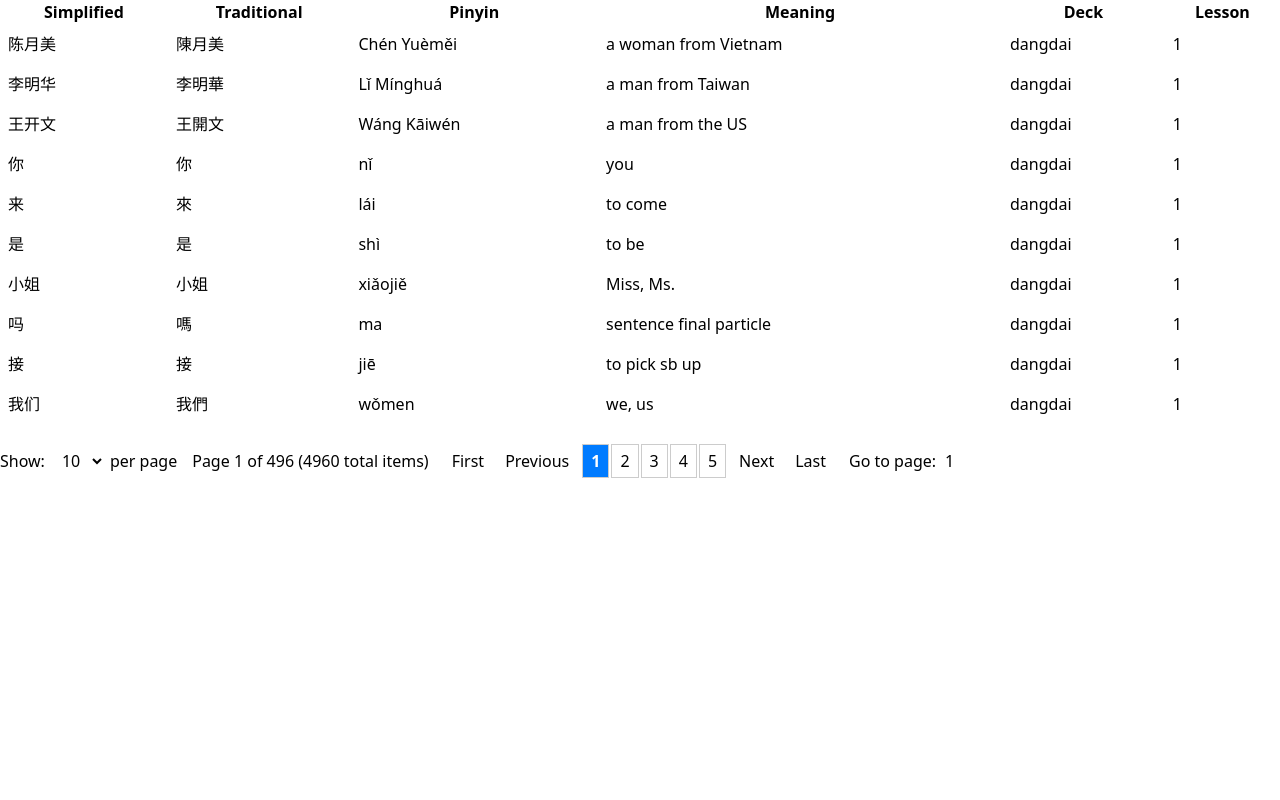
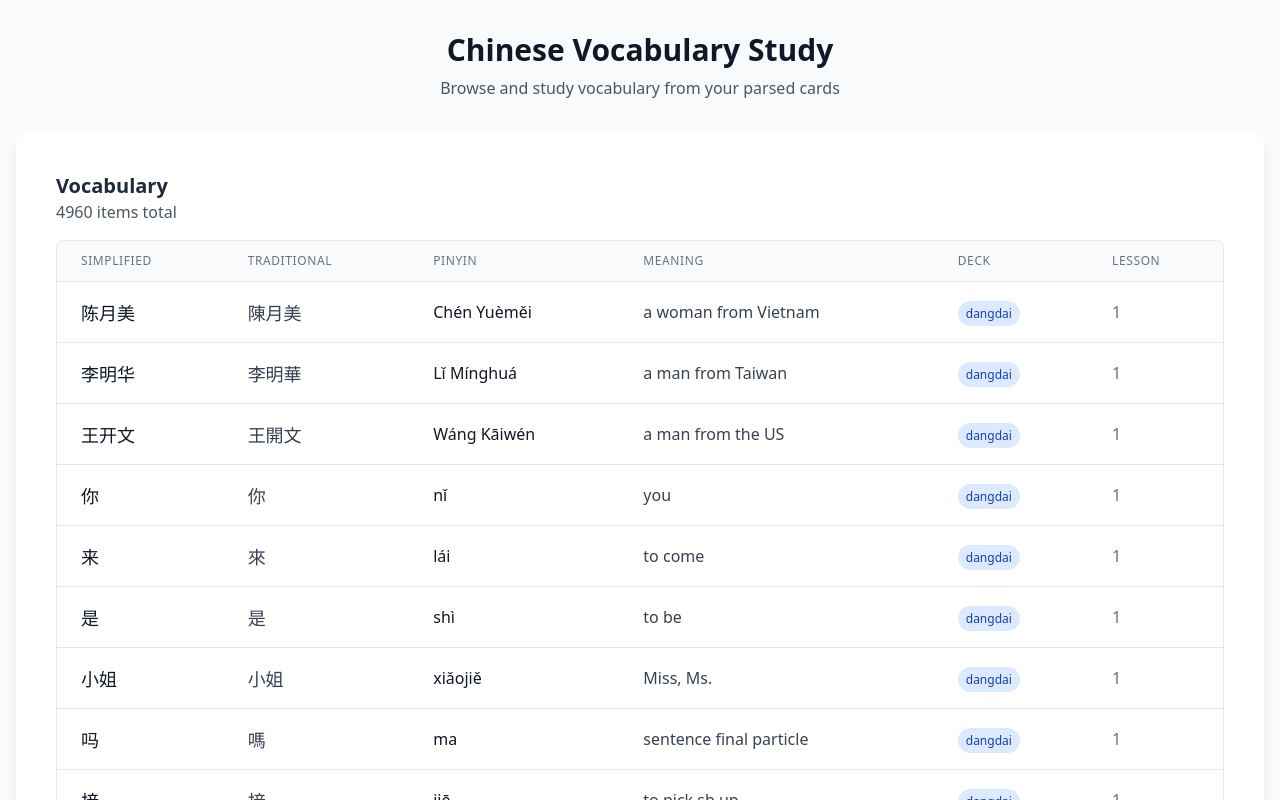
Before and after one commit to frangdelsolar/vocab-analyzer, a React (Vite) app: page / in a window 1280 px wide. Shown: the top 800 px of the page. Built offline with nearby package versions, Linux system fonts and the light colour scheme.

Commit message:
some styling added

```diff
--- a/index.html
+++ b/index.html
@@ -1,10 +1,17 @@
-<!doctype html>
+<!DOCTYPE html>
 <html lang="en">
     <head>
         <meta charset="UTF-8" />
         <link rel="icon" type="image/svg+xml" href="/vite.svg" />
         <meta name="viewport" content="width=device-width, initial-scale=1.0" />
         <title>vocab-analyzer</title>
+
+        <link rel="preconnect" href="https://fonts.googleapis.com" />
+        <link rel="preconnect" href="https://fonts.gstatic.com" crossorigin />
+        <link
+            href="https://fonts.googleapis.com/css2?family=Noto+Sans+SC:wght@400;500;700&display=swap"
+            rel="stylesheet"
+        />
     </head>
     <body>
         <div id="root"></div>
--- a/src/App.jsx
+++ b/src/App.jsx
@@ -1,11 +1,14 @@
 import React from 'react';
 import { VocabularyProvider } from './contexts/VocabularyContext';
 import VocabularyTable from './components/VocabularyTable';
+import Layout from './components/Layout';
 
 function App() {
     return (
         <VocabularyProvider>
-            <VocabularyTable />
+            <Layout>
+                <VocabularyTable />
+            </Layout>
         </VocabularyProvider>
     );
 }
--- /dev/null
+++ b/src/components/Layout.jsx
@@ -0,0 +1,28 @@
+import React from 'react';
+
+const Layout = ({ children }) => {
+    return (
+        <div className="min-h-screen bg-gray-50">
+            <div className="container mx-auto px-4 py-8 max-w-7xl">
+                <header className="mb-8 text-center">
+                    <h1 className="text-3xl font-bold text-gray-900 mb-2">
+                        Chinese Vocabulary Study
+                    </h1>
+                    <p className="text-gray-600">
+                        Browse and study vocabulary from your parsed cards
+                    </p>
+                </header>
+
+                <main className="bg-white rounded-xl shadow-lg p-6">
+                    {children}
+                </main>
+
+                <footer className="mt-8 text-center text-sm text-gray-500">
+                    <p>Vocabulary data loaded from parsed-cards.json</p>
+                </footer>
+            </div>
+        </div>
+    );
+};
+
+export default Layout;
--- a/src/components/Pagination.jsx
+++ b/src/components/Pagination.jsx
@@ -11,23 +11,16 @@ const Pagination = ({
     const pageOptions = [5, 10, 20, 50];
 
     return (
-        <div
-            style={{
-                marginTop: '20px',
-                display: 'flex',
-                alignItems: 'center',
-                gap: '15px',
-            }}
-        >
+        <div className="mt-6 flex flex-col sm:flex-row sm:items-center sm:justify-between gap-4">
             {/* Items per page selector */}
-            <div style={{ display: 'flex', alignItems: 'center', gap: '5px' }}>
-                <label>Show:</label>
+            <div className="flex items-center space-x-2">
+                <span className="text-sm text-gray-700">Show</span>
                 <select
                     value={itemsPerPage}
                     onChange={(e) =>
                         onItemsPerPageChange(Number(e.target.value))
                     }
-                    style={{ padding: '4px 8px' }}
+                    className="border border-gray-300 rounded-md px-3 py-1 text-sm focus:outline-none focus:ring-2 focus:ring-blue-500"
                 >
                     {pageOptions.map((option) => (
                         <option key={option} value={option}>
@@ -35,20 +28,26 @@ const Pagination = ({
                         </option>
                     ))}
                 </select>
-                <span>per page</span>
+                <span className="text-sm text-gray-700">per page</span>
             </div>
 
             {/* Page info */}
-            <div>
-                Page {currentPage} of {totalPages} ({totalItems} total items)
+            <div className="text-sm text-gray-700">
+                Page <span className="font-medium">{currentPage}</span> of{' '}
+                <span className="font-medium">{totalPages}</span> (
+                <span className="font-medium">{totalItems}</span> total items)
             </div>
 
             {/* Navigation buttons */}
-            <div style={{ display: 'flex', gap: '5px' }}>
+            <div className="flex items-center space-x-2">
                 <button
                     onClick={() => onPageChange(1)}
                     disabled={currentPage === 1}
-                    style={{ padding: '4px 8px' }}
+                    className={`px-3 py-1 rounded-md text-sm ${
+                        currentPage === 1
+                            ? 'bg-gray-100 text-gray-400 cursor-not-allowed'
+                            : 'bg-white text-gray-700 border border-gray-300 hover:bg-gray-50'
+                    }`}
                 >
                     First
                 </button>
@@ -56,13 +55,17 @@ const Pagination = ({
                 <button
                     onClick={() => onPageChange(currentPage - 1)}
                     disabled={currentPage === 1}
-                    style={{ padding: '4px 8px' }}
+                    className={`px-3 py-1 rounded-md text-sm ${
+                        currentPage === 1
+                            ? 'bg-gray-100 text-gray-400 cursor-not-allowed'
+                            : 'bg-white text-gray-700 border border-gray-300 hover:bg-gray-50'
+                    }`}
                 >
                     Previous
                 </button>
 
                 {/* Page numbers */}
-                <div style={{ display: 'flex', gap: '2px' }}>
+                <div className="flex space-x-1">
                     {Array.from({ length: Math.min(5, totalPages) }, (_, i) => {
                         let pageNum;
                         if (totalPages <= 5) {
@@ -79,22 +82,11 @@ const Pagination = ({
                             <button
                                 key={pageNum}
                                 onClick={() => onPageChange(pageNum)}
-                                style={{
-                                    padding: '4px 8px',
-                                    fontWeight:
-                                        currentPage === pageNum
-                                            ? 'bold'
-                                            : 'normal',
-                                    backgroundColor:
-                                        currentPage === pageNum
-                                            ? '#007bff'
-                                            : 'white',
-                                    color:
-                                        currentPage === pageNum
-                                            ? 'white'
-                                            : 'black',
-                                    border: '1px solid #ccc',
-                                }}
+                                className={`w-8 h-8 rounded-md text-sm ${
+                                    currentPage === pageNum
+                                        ? 'bg-blue-600 text-white'
+                                        : 'bg-white text-gray-700 border border-gray-300 hover:bg-gray-50'
+                                }`}
                             >
                                 {pageNum}
                             </button>
@@ -105,7 +97,11 @@ const Pagination = ({
                 <button
                     onClick={() => onPageChange(currentPage + 1)}
                     disabled={currentPage === totalPages}
-                    style={{ padding: '4px 8px' }}
+                    className={`px-3 py-1 rounded-md text-sm ${
+                        currentPage === totalPages
+                            ? 'bg-gray-100 text-gray-400 cursor-not-allowed'
+                            : 'bg-white text-gray-700 border border-gray-300 hover:bg-gray-50'
+                    }`}
                 >
                     Next
                 </button>
@@ -113,15 +109,19 @@ const Pagination = ({
                 <button
                     onClick={() => onPageChange(totalPages)}
                     disabled={currentPage === totalPages}
-                    style={{ padding: '4px 8px' }}
+                    className={`px-3 py-1 rounded-md text-sm ${
+                        currentPage === totalPages
+                            ? 'bg-gray-100 text-gray-400 cursor-not-allowed'
+                            : 'bg-white text-gray-700 border border-gray-300 hover:bg-gray-50'
+                    }`}
                 >
                     Last
                 </button>
             </div>
 
             {/* Page input */}
-            <div style={{ display: 'flex', alignItems: 'center', gap: '5px' }}>
-                <label>Go to page:</label>
+            <div className="flex items-center space-x-2">
+                <span className="text-sm text-gray-700">Go to page:</span>
                 <input
                     type="number"
                     min="1"
@@ -134,7 +134,7 @@ const Pagination = ({
                         );
                         onPageChange(page);
                     }}
-                    style={{ width: '60px', padding: '4px' }}
+                    className="w-16 border border-gray-300 rounded-md px-2 py-1 text-sm focus:outline-none focus:ring-2 focus:ring-blue-500"
                 />
             </div>
         </div>
--- a/src/components/VocabularyTable.jsx
+++ b/src/components/VocabularyTable.jsx
@@ -8,11 +8,17 @@ const VocabularyTable = () => {
     const [itemsPerPage, setItemsPerPage] = useState(10);
 
     if (isLoading) {
-        return <div>Loading...</div>;
+        return (
+            <div className="text-center py-8 text-gray-600">
+                Loading vocabulary...
+            </div>
+        );
     }
 
     if (error) {
-        return <div>Error: {error}</div>;
+        return (
+            <div className="text-center py-8 text-red-600">Error: {error}</div>
+        );
     }
 
     // Calculate pagination
@@ -27,50 +33,71 @@ const VocabularyTable = () => {
 
     const handleItemsPerPageChange = (newItemsPerPage) => {
         setItemsPerPage(newItemsPerPage);
-        setCurrentPage(1); // Reset to first page when changing items per page
+        setCurrentPage(1);
     };
 
     return (
-        <div>
-            <table
-                border="1"
-                cellPadding="8"
-                style={{ width: '100%', borderCollapse: 'collapse' }}
-            >
-                <thead>
+        <div className="p-4">
+            <div className="mb-4">
+                <h2 className="text-xl font-semibold text-gray-800">
+                    Vocabulary
+                </h2>
+                <p className="text-gray-600">{vocabulary.length} items total</p>
+            </div>
+
+            <div className="overflow-x-auto rounded-lg border border-gray-200">
+                <table className="min-w-full divide-y divide-gray-200">
+                    <thead className="bg-gray-50">
                         <tr>
-                        <th>Simplified</th>
-                        <th>Traditional</th>
-                        <th>Pinyin</th>
-                        <th>Meaning</th>
-                        <th>Deck</th>
-                        <th>Lesson</th>
+                            <th className="px-6 py-3 text-left text-xs font-medium text-gray-500 uppercase tracking-wider">
+                                Simplified
+                            </th>
+                            <th className="px-6 py-3 text-left text-xs font-medium text-gray-500 uppercase tracking-wider">
+                                Traditional
+                            </th>
+                            <th className="px-6 py-3 text-left text-xs font-medium text-gray-500 uppercase tracking-wider">
+                                Pinyin
+                            </th>
+                            <th className="px-6 py-3 text-left text-xs font-medium text-gray-500 uppercase tracking-wider">
+                                Meaning
+                            </th>
+                            <th className="px-6 py-3 text-left text-xs font-medium text-gray-500 uppercase tracking-wider">
+                                Deck
+                            </th>
+                            <th className="px-6 py-3 text-left text-xs font-medium text-gray-500 uppercase tracking-wider">
+                                Lesson
+                            </th>
                         </tr>
                     </thead>
-                <tbody>
+                    <tbody className="bg-white divide-y divide-gray-200">
                         {currentItems.map((item) => (
-                        <tr key={item.guid}>
-                            <td style={{ padding: '8px' }}>
+                            <tr key={item.guid} className="hover:bg-gray-50">
+                                <td className="px-6 py-4 whitespace-nowrap font-chinese text-lg font-medium text-gray-900">
                                     {item.simplified}
                                 </td>
-                            <td style={{ padding: '8px' }}>
+                                <td className="px-6 py-4 whitespace-nowrap font-chinese text-lg text-gray-700">
                                     {item.traditional}
                                 </td>
-                            <td style={{ padding: '8px' }}>{item.pinyin}</td>
-                            <td style={{ padding: '8px' }}>{item.meaning}</td>
-                            <td style={{ padding: '8px' }}>{item.deck}</td>
-                            <td style={{ padding: '8px' }}>
+                                <td className="px-6 py-4 whitespace-nowrap text-gray-900">
+                                    {item.pinyin}
+                                </td>
+                                <td className="px-6 py-4 text-gray-700">
+                                    {item.meaning}
+                                </td>
+                                <td className="px-6 py-4 whitespace-nowrap">
+                                    <span className="px-2 py-1 text-xs font-medium bg-blue-100 text-blue-800 rounded-full">
+                                        {item.deck}
+                                    </span>
+                                </td>
+                                <td className="px-6 py-4 whitespace-nowrap text-gray-500">
                                     {item.location?.lessonNumber}
                                 </td>
                             </tr>
                         ))}
                     </tbody>
                 </table>
+            </div>
 
-            {/* Log vocabulary */}
-            {console.log('Vocabulary loaded:', vocabulary)}
-
-            {/* Pagination component */}
             <Pagination
                 currentPage={currentPage}
                 totalPages={totalPages}
--- a/src/index.css
+++ b/src/index.css
@@ -1 +1,12 @@
 @import 'tailwindcss';
+
+@layer base {
+    .font-chinese {
+        font-family: 'Noto Sans SC', 'Microsoft YaHei', 'PingFang SC',
+            sans-serif;
+    }
+}
+
+body {
+    font-family: system-ui, -apple-system, sans-serif;
+}
```
Lines whose indentation alone changed are shown as unchanged.
